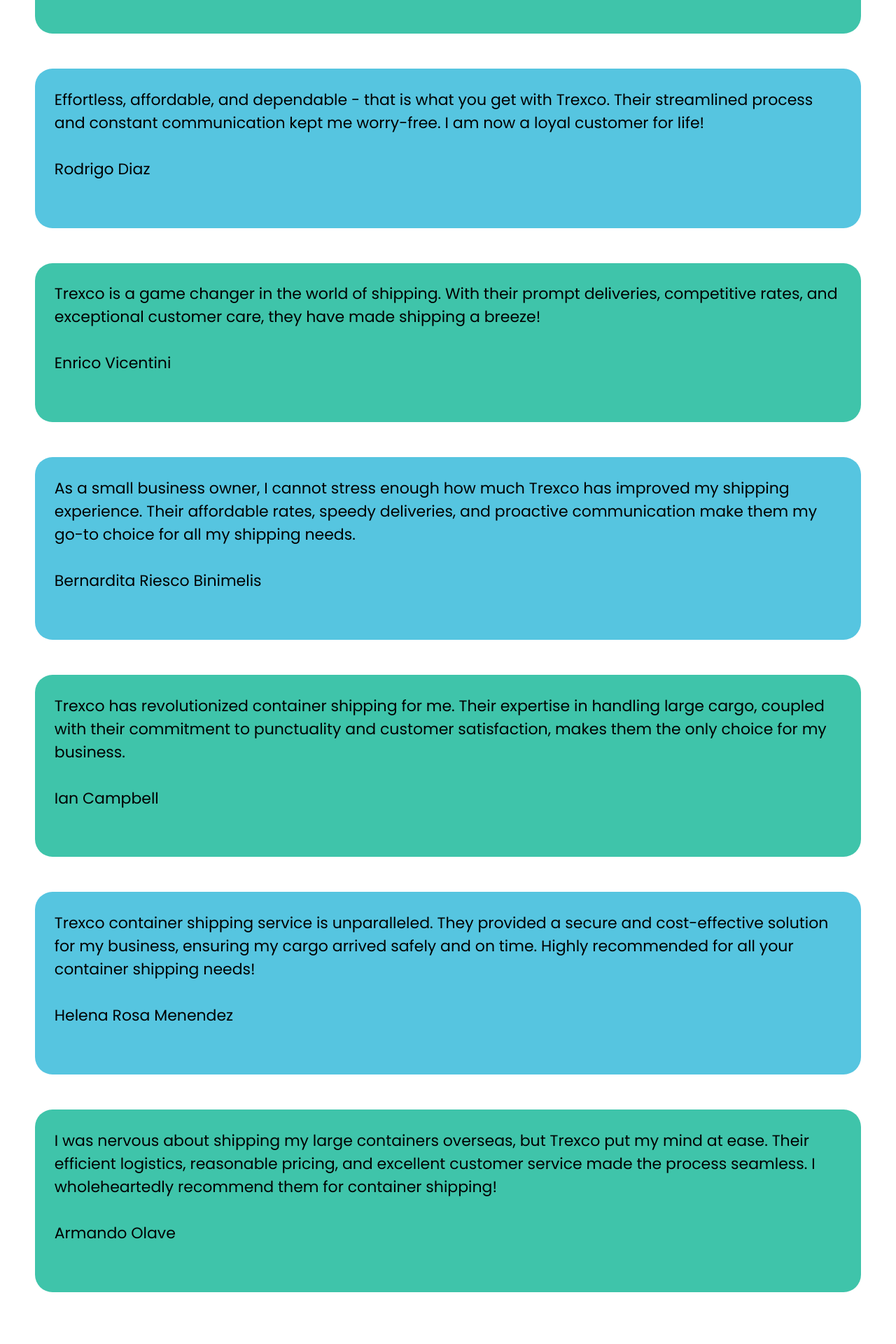
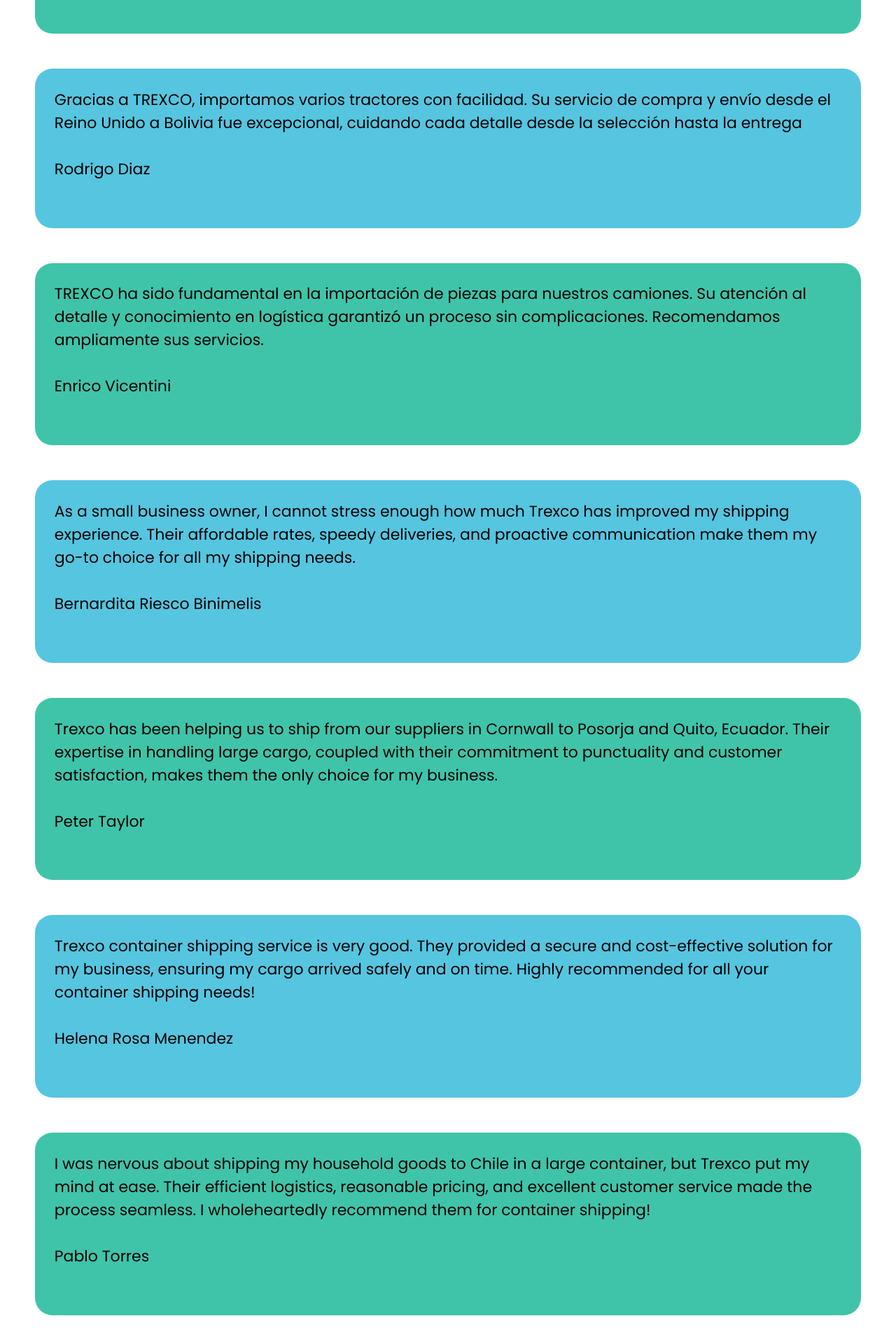
Before and after one commit to holguin4857/trexco, a Next.js app: page / in a window 1280 px wide. Shown: the part 4880-6800 px from the top of the page at 70% size. Built offline with nearby package versions, Linux system fonts and the light colour scheme.

Commit message:
testimonials5

```diff
--- a/pages/index.js
+++ b/pages/index.js
@@ -196,9 +196,10 @@
       <div className="container-2">
         <div className="content">
           <p>
-            Effortless, affordable, and dependable - that is what you get with
-            Trexco. Their streamlined process and constant communication kept me
-            worry-free. I am now a loyal customer for life! <br />
+            Gracias a TREXCO, importamos varios tractores con facilidad. Su
+            servicio de compra y envío desde el Reino Unido a Bolivia fue
+            excepcional, cuidando cada detalle desde la selección hasta la
+            entrega <br />
             <br /> Rodrigo Diaz
           </p>
         </div>
@@ -206,9 +207,11 @@
       <div className="container-3">
         <div className="content">
           <p>
-            Trexco is a game changer in the world of shipping. With their
-            prompt deliveries, competitive rates, and exceptional customer care,
-            they have made shipping a breeze! <br />
+            TREXCO ha sido fundamental en la importación de piezas para nuestros
+            camiones. Su atención al detalle y conocimiento en logística
+            garantizó un proceso sin complicaciones. Recomendamos ampliamente
+            sus servicios.
+            <br />
             <br />
             Enrico Vicentini
           </p>
@@ -229,19 +232,19 @@
       <div className="container-3">
         <div className="content">
           <p>
-            Trexco has revolutionized container shipping for me. Their
-            expertise in handling large cargo, coupled with their commitment to
-            punctuality and customer satisfaction, makes them the only choice
-            for my business. <br />
+            Trexco has been helping us to ship from our suppliers in Cornwall to
+            Posorja and Quito, Ecuador. Their expertise in handling large cargo,
+            coupled with their commitment to punctuality and customer
+            satisfaction, makes them the only choice for my business. <br />
             <br />
-            Ian Campbell
+            Peter Taylor
           </p>
         </div>
       </div>
       <div className="container-2">
         <div className="content">
           <p>
-            Trexco container shipping service is unparalleled. They provided a
+            Trexco container shipping service is very good. They provided a
             secure and cost-effective solution for my business, ensuring my
             cargo arrived safely and on time. Highly recommended for all your
             container shipping needs! <br />
@@ -253,12 +256,13 @@
       <div className="container-3">
         <div className="content">
           <p>
-            I was nervous about shipping my large containers overseas, but
-            Trexco put my mind at ease. Their efficient logistics, reasonable
-            pricing, and excellent customer service made the process seamless. I
-            wholeheartedly recommend them for container shipping! <br />
+            I was nervous about shipping my household goods to Chile in a large
+            container, but Trexco put my mind at ease. Their efficient
+            logistics, reasonable pricing, and excellent customer service made
+            the process seamless. I wholeheartedly recommend them for container
+            shipping! <br />
             <br />
-            Armando Olave
+            Pablo Torres
           </p>
         </div>
       </div>
```
